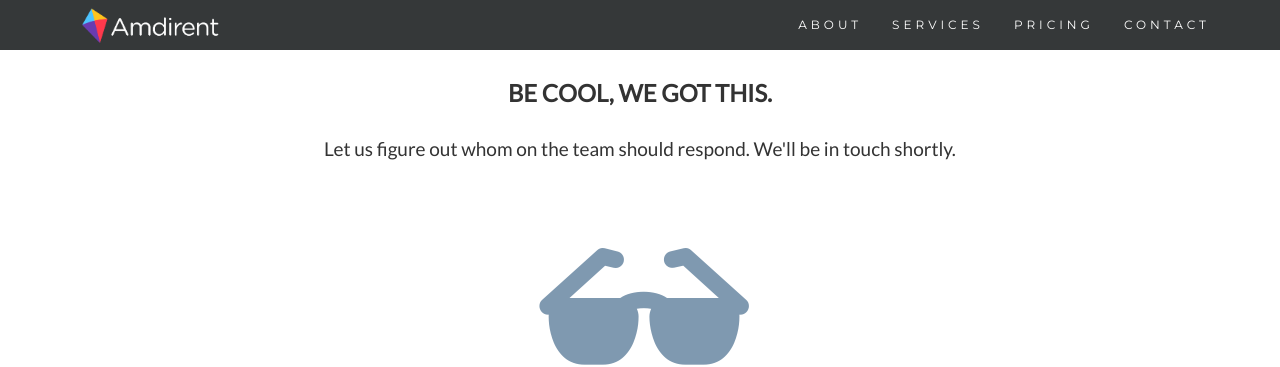
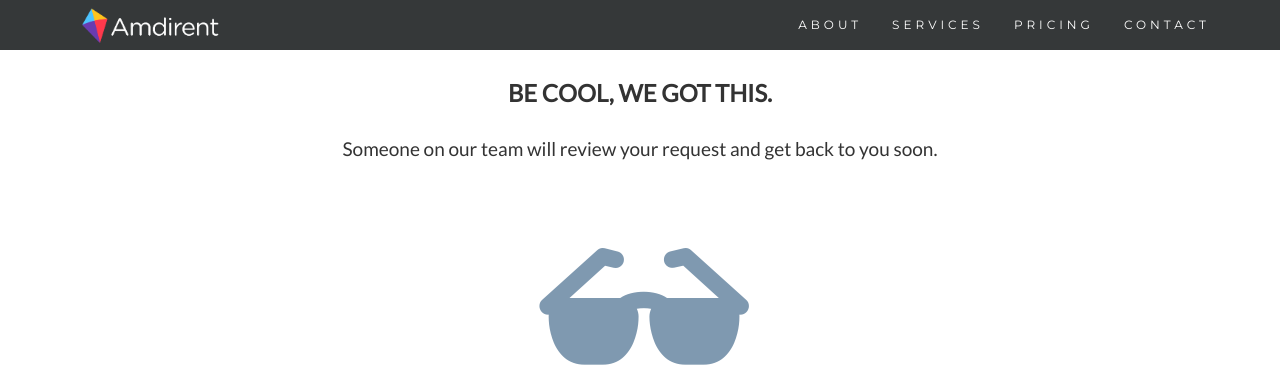
Before and after one commit to amdirent/amdirent.github.io, a Jekyll site: the page built from talk-soon.html, in a window 1280 px wide. Shown: the top 367 px of the page. Built offline with Jekyll 4.4.1, drawn with Linux system fonts in a browser that asks for light colours; nearby versions of some CDN libraries; a script that is not in the unit is left out.

Commit message:
Hook up CTA on Thanks page
Points to talk-soon page.  Also modified the language a bit.  It
seemed simultaneously too chill and too formal.

```diff
--- a/_includes/thanks_css.html
+++ b/_includes/thanks_css.html
@@ -1 +1 @@
-<link rel="stylesheet" href="assets/styles/thanks.css" type="text/css" media="screen" />
+<link rel="stylesheet" href="/assets/styles/thanks.css" type="text/css" media="screen" />
--- a/talk-soon.html
+++ b/talk-soon.html
@@ -3,7 +3,7 @@
 <!-- Container (Services Section) -->
 <div id="services" class="container-fluid container-fluid--extra-padding text-center">
   <h2>Be cool, we got this.</h2>
-  <h4>Let us figure out whom on the team should respond. We'll be in touch shortly.</h4>
+  <h4>Someone on our team will review your request and get back to you soon.</h4>
   <span class="glyphicons glyphicons-sunglasses logo"></span>
 </div>
 
```
Also changed, not shown: assets/calculator.js (+19 -0 lines).
